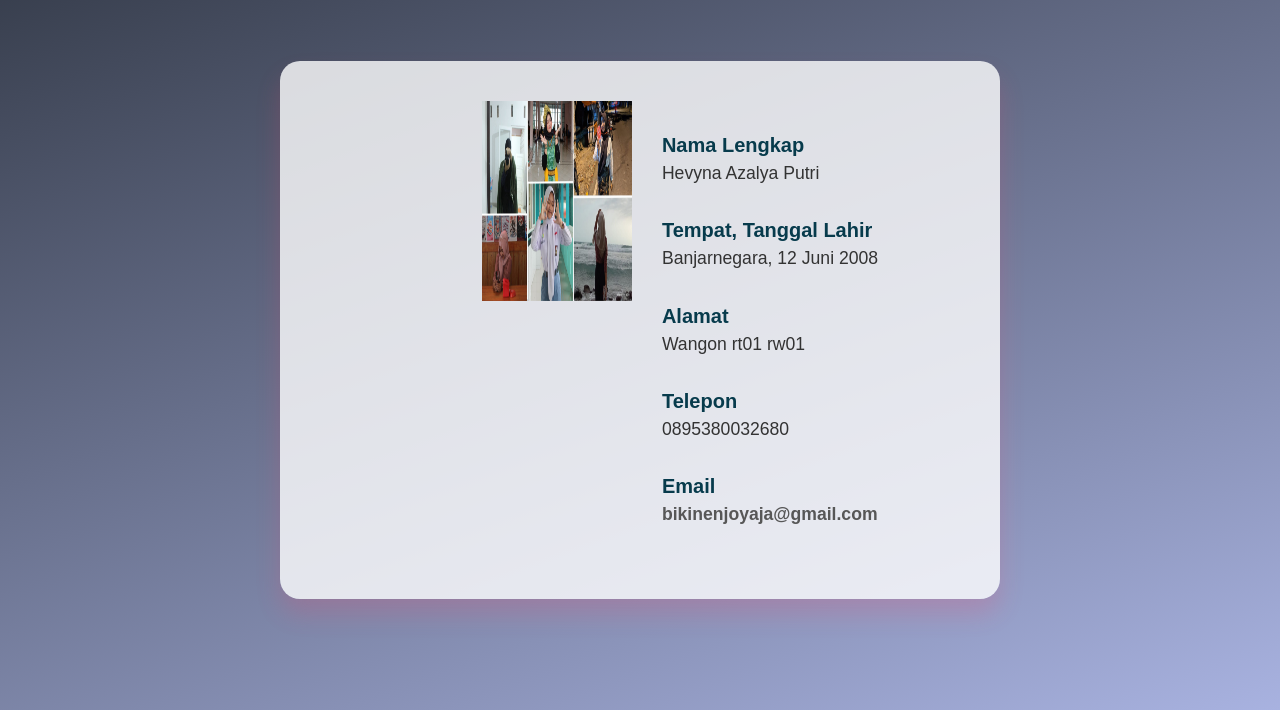
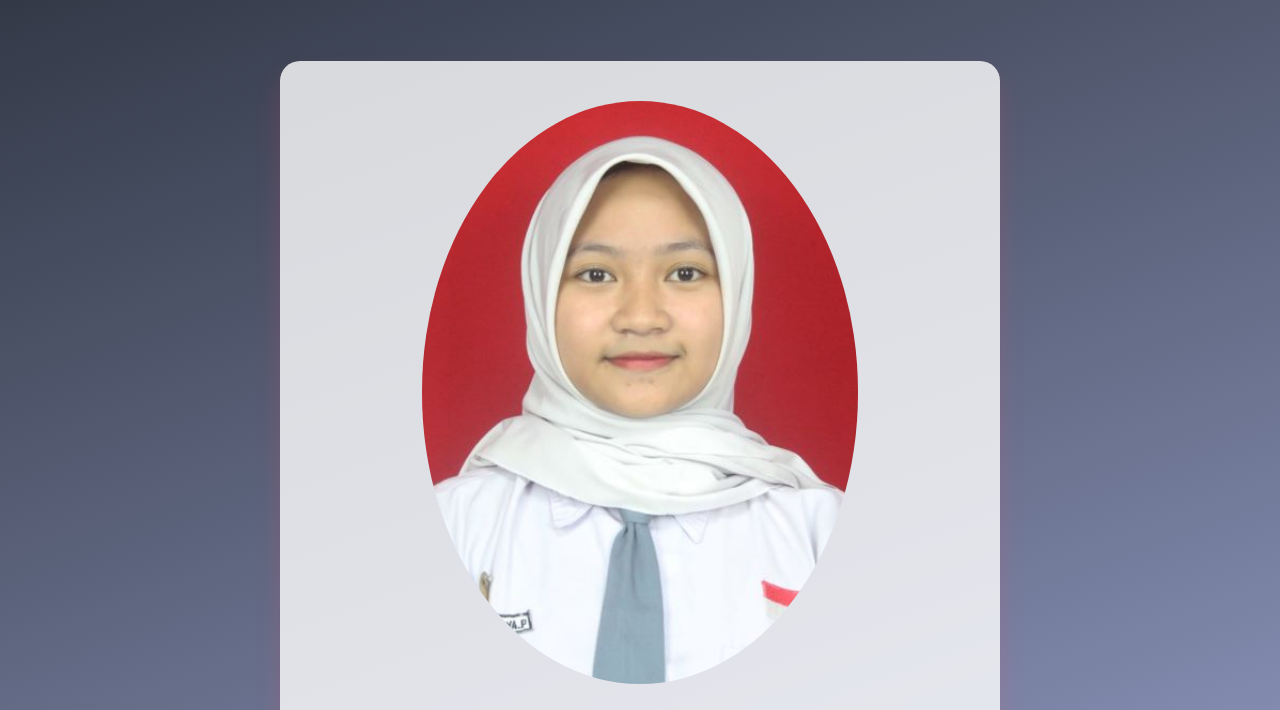
Before and after one commit to ayyawww/ayyawww.github.io, a plain HTML site: page index.html in a window 1280 px wide. Shown: the part 243-953 px from the top of the page. Drawn offline with nearby package versions, Linux system fonts and the light colour scheme.

Commit message:
Update index.html

```diff
--- a/index.html
+++ b/index.html
@@ -119,31 +119,6 @@
     color: #073b4cdd;
     font-weight: 600;
   }
-  div {
-  padding-right: 30px;
-  padding-left: 80px;
-}
-  div {
-  display: flex;
-  justify-content: center;
-}
-div.gallery {
-  border: 1px solid #ccc;
-}
-
-div.gallery:hover {
-  border: 1px solid #777;
-}
-
-div.gallery img {
-  width: 100%;
-  height: auto;
-}
-
-* {
-  box-sizing: border-box;
-}
-
 .responsive {
   padding: 0 6px;
   float: left;
@@ -162,12 +137,13 @@ div.gallery img {
     width: 100%;
   }
 }
-
-.clearfix:after {
-  content: "";
-  display: table;
-  clear: both;
-  }
+  img {
+  display: block;
+  margin: auto;
+}
+img {
+  border-radius: 50%;
+}
 </style>
 </head>
 <body>
@@ -198,7 +174,7 @@ div.gallery img {
 
 <div class="container-main">
     <div>
-    <img src="Tanpa judul (1920 x 1000 piksel).jpg" width="150" height="200"  >
+    <img src="profil.jpg" width="70%" >
   </div>
 
   <dl>
```
